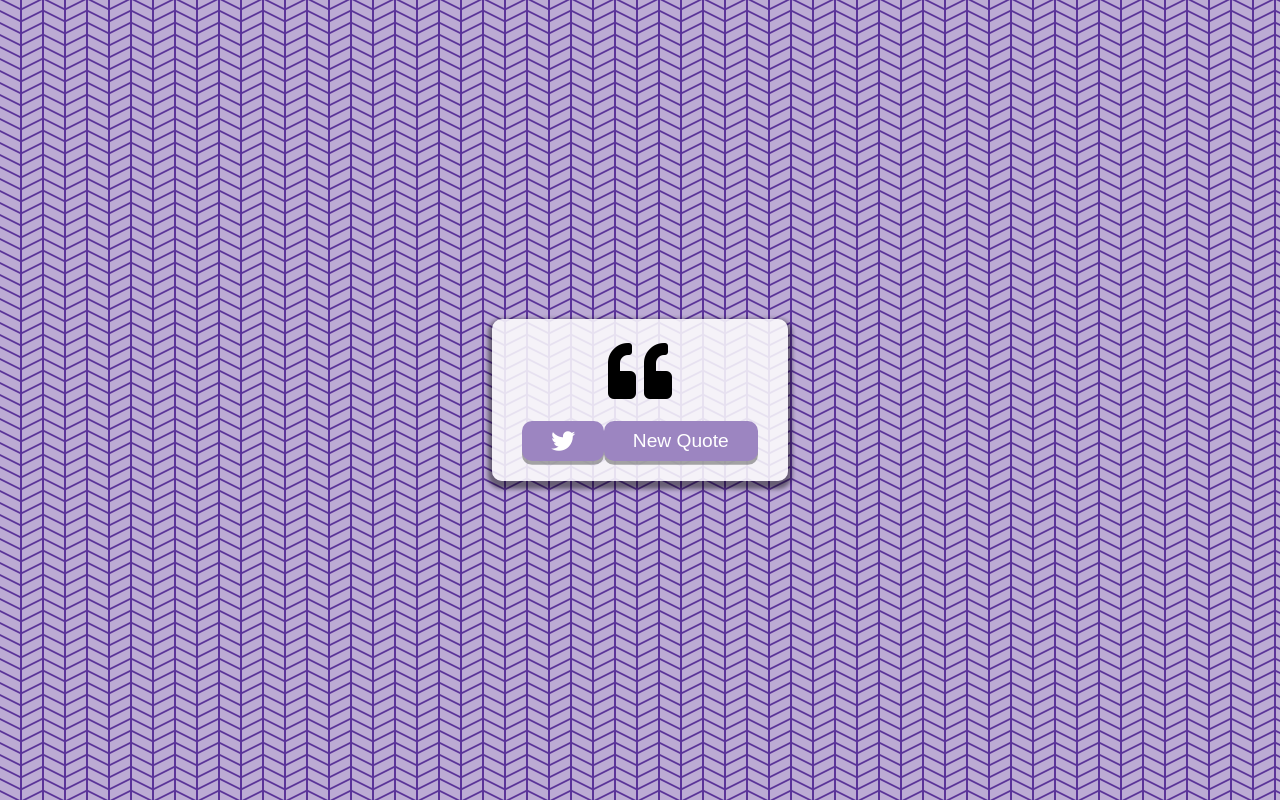
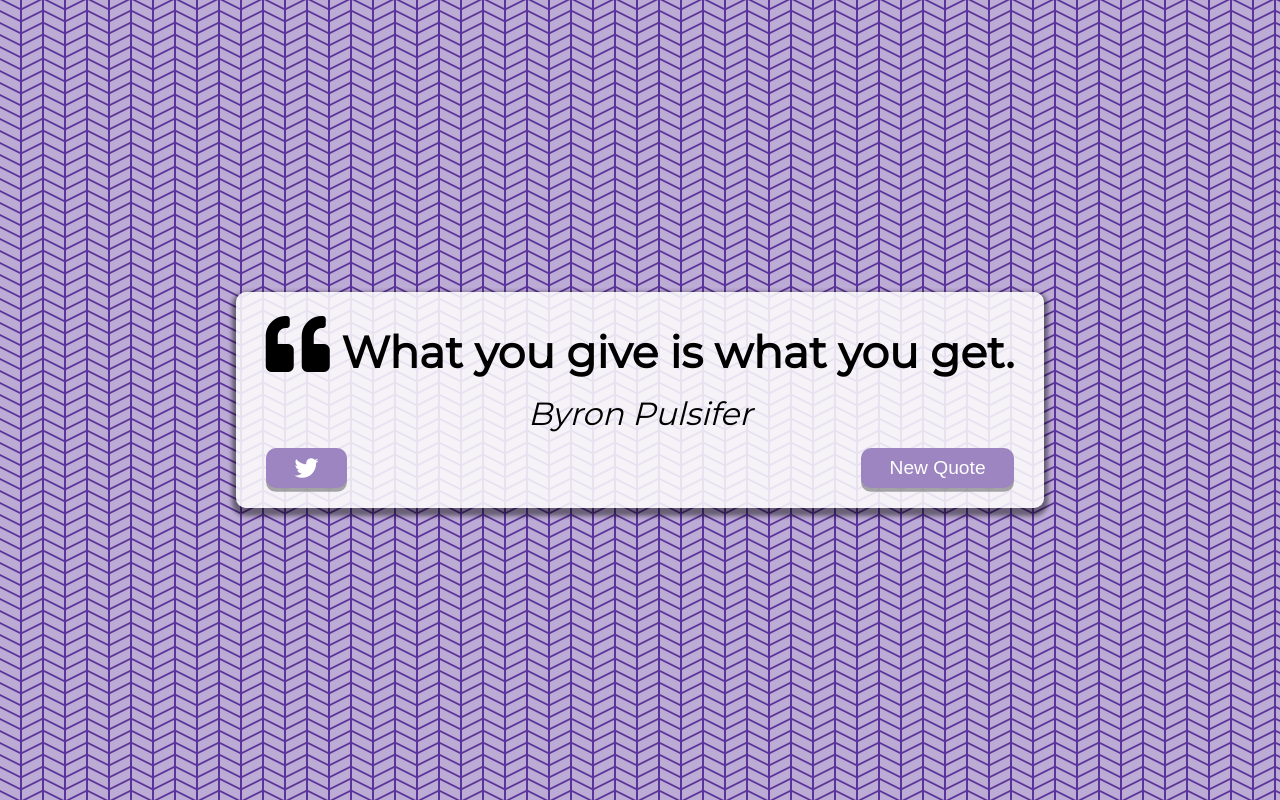
Before and after one commit to bee-w/quote-gen, a plain HTML site: page index.html in a window 1280 px wide. Drawn offline with Linux system fonts and the light colour scheme; no server answers.

Commit message:
added button functionality and quote getting methods

```diff
--- a/index.html
+++ b/index.html
@@ -15,7 +15,6 @@
 </head>
 
 <body>
-    <script src="script.js"></script>
     <div class="quote-container" id="quote-container">
         <!-- Quote -->
         <div class="quote-text">
@@ -34,5 +33,8 @@
             <button id="new-quote" title="Get New Quote">New Quote</button>
         </div>
     </div>
+    <!-- JS Scripts -->
+    <script src="quotes.js"></script>
+    <script src="script.js"></script>
 </body>
 </html>
--- /dev/null
+++ b/quotes.js
@@ -0,0 +1,118 @@
+const localQuotes = [
+    {
+        "text": "Genius is one percent inspiration and ninety-nine percent perspiration.",
+        "author": "Thomas Edison"
+      },
+      {
+        "text": "You can observe a lot just by watching.",
+        "author": "Yogi Berra"
+      },
+      {
+        "text": "A house divided against itself cannot stand.",
+        "author": "Abraham Lincoln"
+      },
+      {
+        "text": "Difficulties increase the nearer we get to the goal.",
+        "author": "Johann Wolfgang von Goethe"
+      },
+      {
+        "text": "Fate is in your hands and no one elses",
+        "author": "Byron Pulsifer"
+      },
+      {
+        "text": "Be the chief but never the lord.",
+        "author": "Lao Tzu"
+      },
+      {
+        "text": "Nothing happens unless first we dream.",
+        "author": "Carl Sandburg"
+      },
+      {
+        "text": "Well begun is half done.",
+        "author": "Aristotle"
+      },
+      {
+        "text": "Life is a learning experience, only if you learn.",
+        "author": "Yogi Berra"
+      },
+      {
+        "text": "Self-complacency is fatal to progress.",
+        "author": "Margaret Sangster"
+      },
+      {
+        "text": "Peace comes from within. Do not seek it without.",
+        "author": "Buddha"
+      },
+      {
+        "text": "What you give is what you get.",
+        "author": "Byron Pulsifer"
+      },
+      {
+        "text": "We can only learn to love by loving.",
+        "author": "Iris Murdoch"
+      },
+      {
+        "text": "Life is change. Growth is optional. Choose wisely.",
+        "author": "Karen Clark"
+      },
+      {
+        "text": "You'll see it when you believe it.",
+        "author": "Wayne Dyer"
+      },
+      {
+        "text": "Today is the tomorrow we worried about yesterday.",
+        "author": null
+      },
+      {
+        "text": "It's easier to see the mistakes on someone else's paper.",
+        "author": null
+      },
+      {
+        "text": "Every man dies. Not every man really lives.",
+        "author": null
+      },
+      {
+        "text": "To lead people walk behind them.",
+        "author": "Lao Tzu"
+      },
+      {
+        "text": "Having nothing, nothing can he lose.",
+        "author": "William Shakespeare"
+      },
+      {
+        "text": "Trouble is only opportunity in work clothes.",
+        "author": "Henry J. Kaiser"
+      },
+      {
+        "text": "A rolling stone gathers no moss.",
+        "author": "Publilius Syrus"
+      },
+      {
+        "text": "Ideas are the beginning points of all fortunes.",
+        "author": "Napoleon Hill"
+      },
+      {
+        "text": "Everything in life is luck.",
+        "author": "Donald Trump"
+      },
+      {
+        "text": "Doing nothing is better than being busy doing nothing.",
+        "author": "Lao Tzu"
+      },
+      {
+        "text": "Trust yourself. You know more than you think you do.",
+        "author": "Benjamin Spock"
+      },
+      {
+        "text": "Study the past, if you would divine the future.",
+        "author": "Confucius"
+      },
+      {
+        "text": "The day is already blessed, find peace within it.",
+        "author": null
+      },
+      {
+        "text": "From error to error one discovers the entire truth.",
+        "author": "Sigmund Freud"
+      }
+]
--- a/script.js
+++ b/script.js
@@ -1,8 +1,26 @@
+const quoteContainer = document.getElementById('quote-container');
+const quoteText = document.getElementById('quote');
+const authorText = document.getElementById('author');
+const twitterBtn = document.getElementById('twitter');
+const newQuoteBtn = document.getElementById('new-quote');
+
 let apiQuotes = [];
 
 function newQuote() {
     const quote = apiQuotes[Math.floor(Math.random() * apiQuotes.length)];
-    console.log(quote);
+    if (!quote.author) {
+        authorText.textContent = 'Unkown';
+    } else {
+        authorText.textContent = quote.author;
+    }
+
+    if (quote.text.length > 120) {
+        quoteText.classList.add('long-quote');
+    } else {
+        quoteText.classList.remove('long-quote');
+    }
+
+    quoteText.textContent = quote.text;
 }
 
 // Get quotes from API: type.fit/api/quotes
@@ -13,10 +31,33 @@ async function getQuotes() {
       apiQuotes = await response.json();
       newQuote();
     } catch (error) {
-      // Catch Error Here
-      console.log("error");
+        const quote = localQuotes[Math.floor(Math.random() * localQuotes.length)];
+        if (!quote.author) {
+            authorText.textContent = 'Unkown';
+        } else {
+            authorText.textContent = quote.author;
+        }
+
+        if (quote.text.length > 120) {
+            quoteText.classList.add('long-quote');
+        } else {
+            quoteText.classList.remove('long-quote');
+        }
+
+        quoteText.textContent = quote.text;
+        console.log("error with API")
     }
   }
 
+// Tweet Quote
+function tweetQuote() {
+    const twitterUrl = `https://twitter.com/intent/tweet?text=${quoteText.textContent} - ${authorText.textContent}`;
+    window.open(twitterUrl, '_blank');
+}
+
+// Event listeners
+newQuoteBtn.addEventListener('click', newQuote);
+twitterBtn.addEventListener('click', tweetQuote);
+
 // on load of webpage
 getQuotes();
--- a/style.css
+++ b/style.css
@@ -32,6 +32,7 @@ body {
 
 .long-quote {
   font-size: 2rem;
+  font-weight: 1200;
 }
 
 .fa-quote-left {
```
